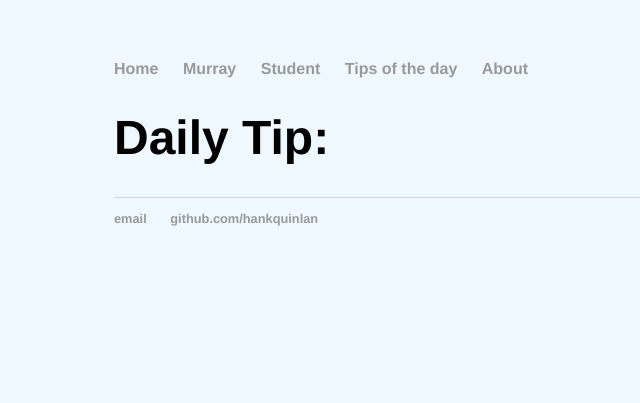
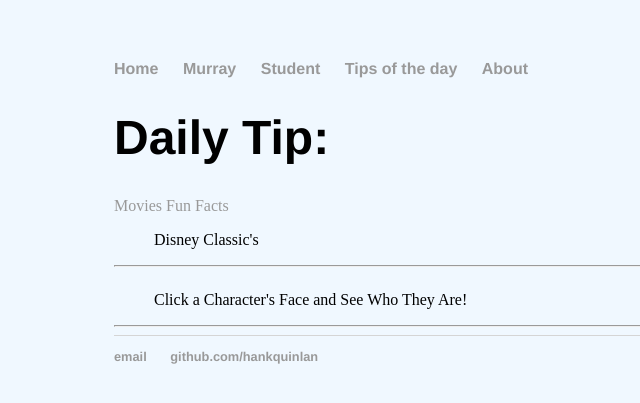
Before and after one commit to rowen2/rowen2.github.io, a Jekyll site: the page built from TotD/index.html, in a window 1280 px wide. Shown: the top 403 px of the page, without its empty margins (14-654 px from the left). Built offline with Jekyll 4.4.1, drawn with Linux system fonts in a browser that asks for light colours; a script that is not in the unit is left out.

Commit message:
Update index.html

```diff
--- a/TotD/index.html
+++ b/TotD/index.html
@@ -4,6 +4,33 @@ title: Tips of the Day
 ---
 <div class="TotD">
 	<h1>Daily Tip:</h1>
-	<p><script type="text/javascript" src="http://100widgets.com/js_data.php?id=168"></script></p>
+
+	<div id="container">
+
+		<div id="heading">
+			<a href="http://www.imdb.com/list/ls003947956/">Movies</a>
+			<a href="http://www.buzzfeed.com/ariellecalderon/magical-disney-movie-facts-you-should-know#.bkEYPZrN8">Fun Facts</a>
+		</div>
+
+		<div id="left">
+
+			<ul id="classics">Disney Classic's</ul>
+			<hr />
+			<p><script type="text/javascript" src="http://100widgets.com/js_data.php?id=168"></script></p>
+			</div>
+
+		<div id="right">
+
+			<ul>Click a Character's Face and See Who They Are!</ul>
+			<hr />
+
+			</div>
+
+
+
+			<div id="footer">
+			</div>
+	</div>
+
 
 </div><!-- /.TotD -->
```
